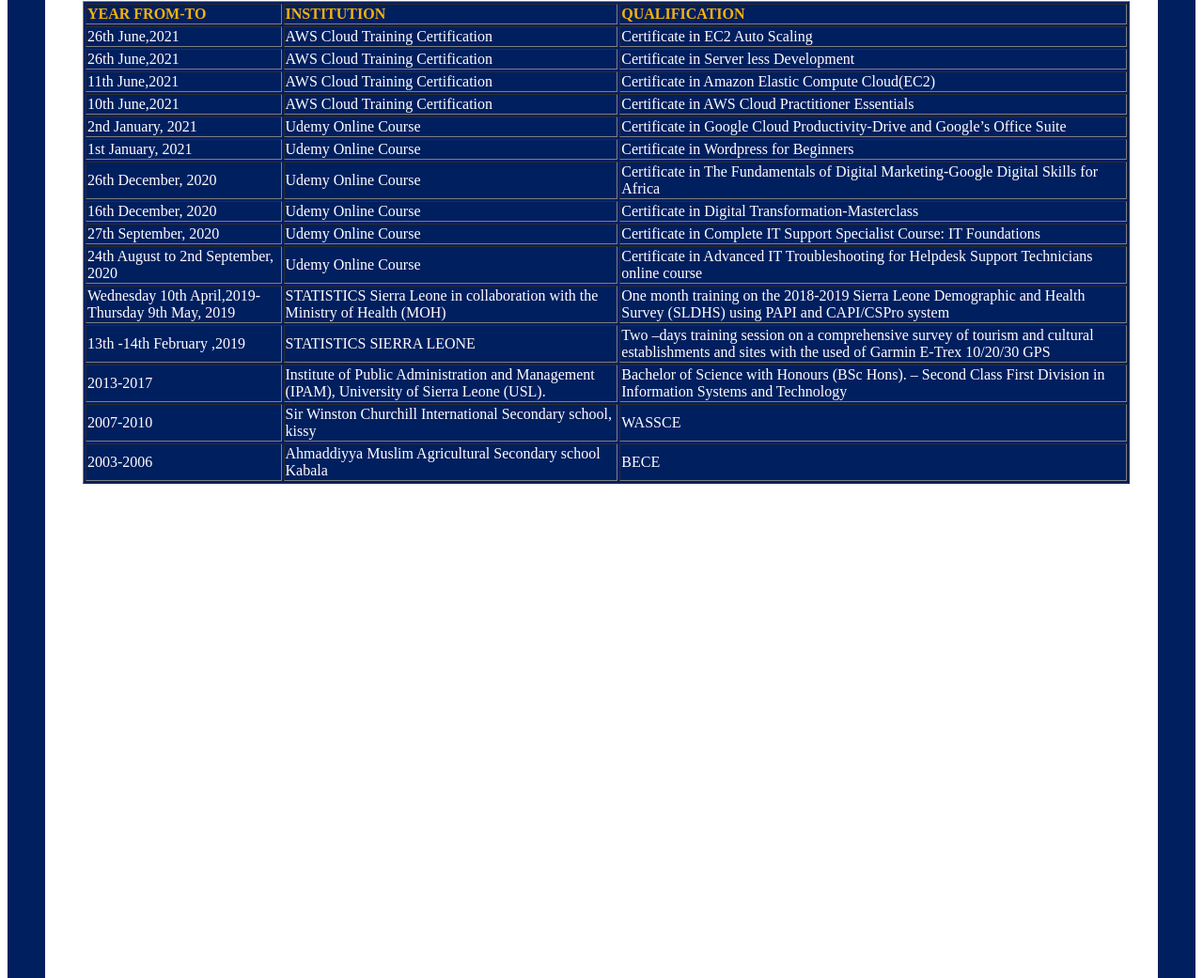
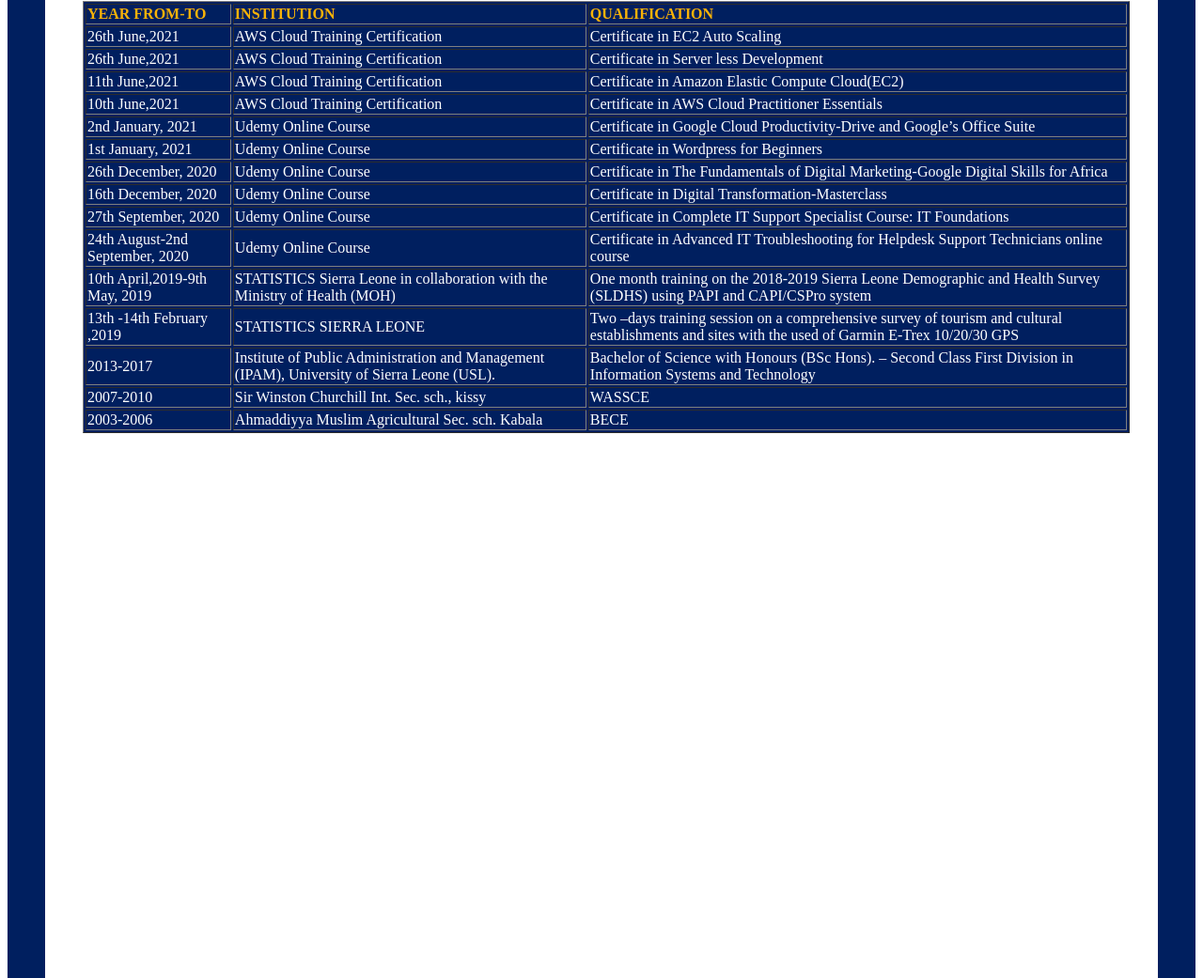
Before and after one commit to ylquraishy/yusuflansanaquraishy.me, a plain HTML site: page about.html in a window 1280 px wide. Shown: the part 901-1942 px from the top of the page at 94% size. Drawn offline with Linux system fonts and the light colour scheme.

Commit message:
Add my changes

```diff
--- a/about.html
+++ b/about.html
@@ -300,12 +300,12 @@
                   <td>Certificate in Complete IT Support Specialist Course: IT Foundations</td>
                   </tr>
                   <tr>
-                  <td>24th August to  2nd September, 2020 </td>
+                  <td>24th August-2nd September, 2020 </td>
                   <td>Udemy Online  Course </td>
                   <td>Certificate in Advanced IT Troubleshooting for  Helpdesk Support Technicians online course </td>
                   </tr>
                   <tr>
-                  <td>Wednesday 10th April,2019-Thursday 9th May, 2019 </td>
+                  <td>10th April,2019-9th May, 2019 </td>
                   <td>STATISTICS Sierra Leone in collaboration with the Ministry of Health (MOH)</td>
                   <td>One month training on the 2018-2019 Sierra Leone Demographic and Health Survey  (SLDHS) using PAPI and CAPI/CSPro  system </td>
                   </tr>
@@ -321,12 +321,12 @@
                   </tr>
                   <tr>
                   <td>2007-2010</td>
-                  <td>Sir Winston Churchill International Secondary school, kissy</td>
+                  <td>Sir Winston Churchill Int. Sec. sch., kissy</td>
                   <td>WASSCE</td>
                   </tr>
                   <tr>
                   <td>2003-2006</td>
-                  <td>Ahmaddiyya Muslim Agricultural Secondary school Kabala</td>
+                  <td>Ahmaddiyya Muslim Agricultural Sec. sch. Kabala</td>
                   <td>BECE</td>
                   </tr>
 
```
